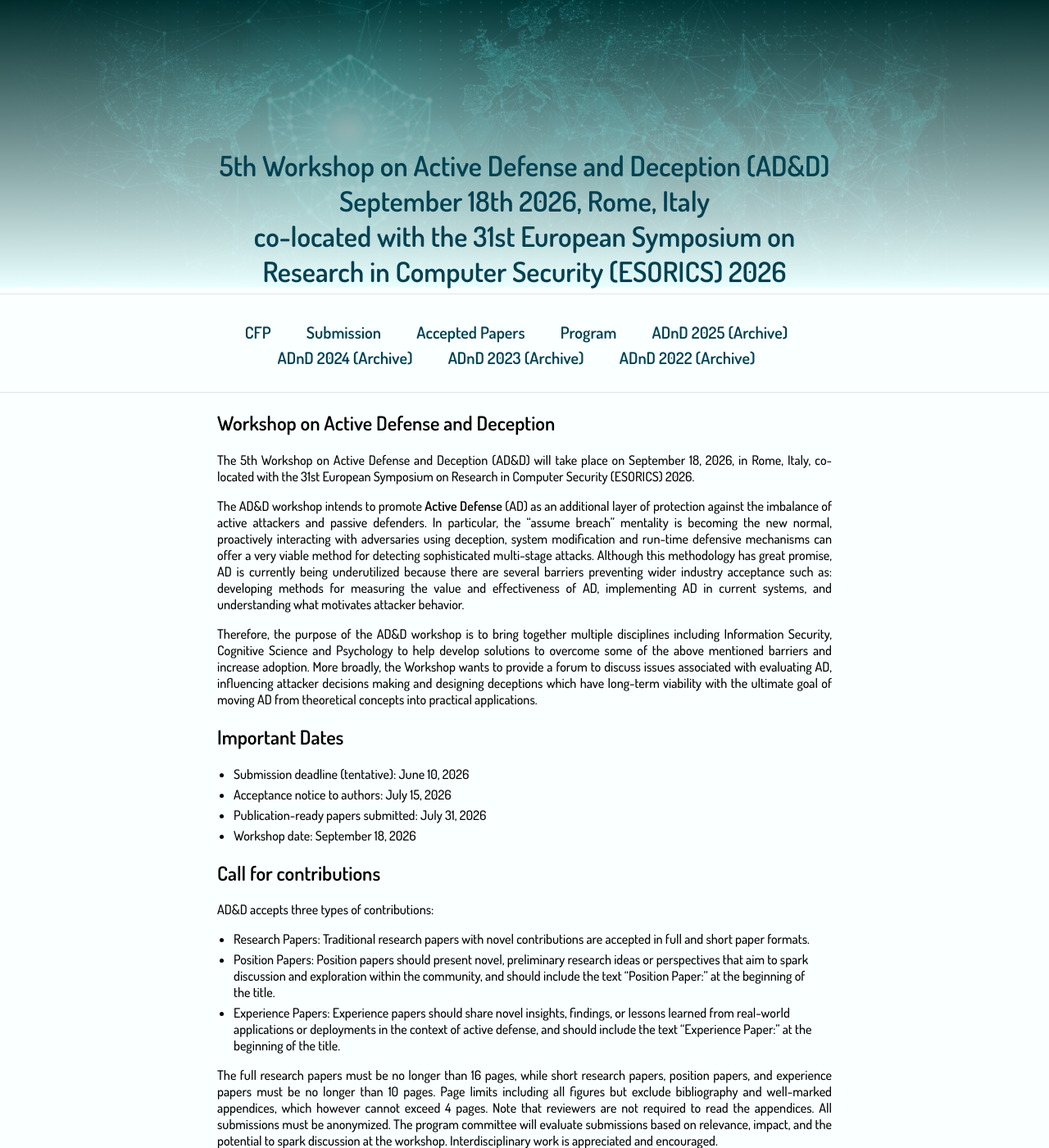
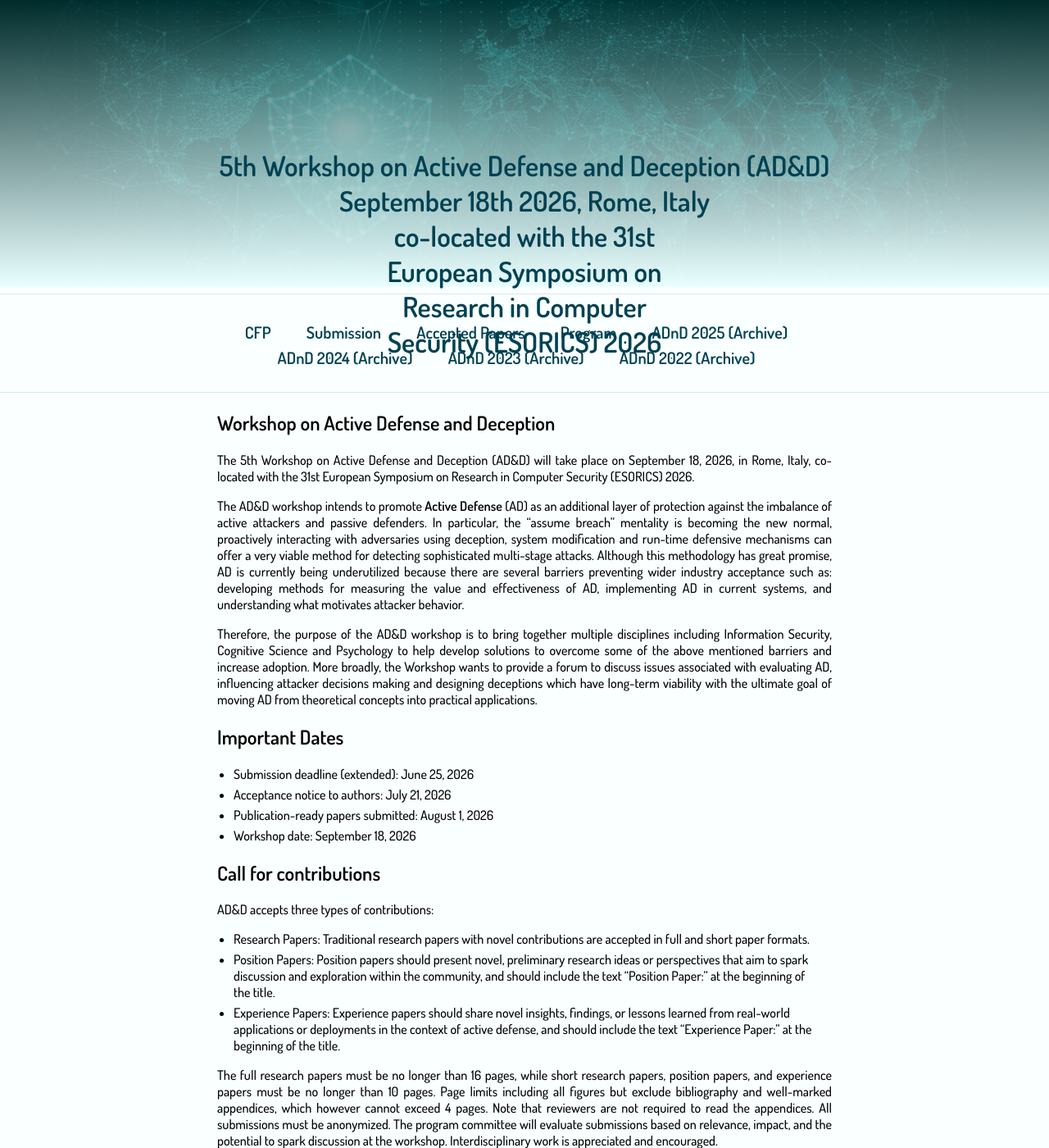
Before and after one commit to BillyPragSec/billypragsec.github.io, a Jekyll site: the page built from index.md, in a window 1280 px wide and 1400 px high. Shown: the whole window at 82% size. Built offline with Jekyll 4.4.1, drawn with Linux system fonts in a browser that asks for light colours; our own code applies the rules of GitHub Pages for plain Markdown files.

Commit message:
deadline extension

```diff
--- a/_config.yml
+++ b/_config.yml
@@ -1,4 +1,4 @@
-title: 5th Workshop on Active Defense and Deception (AD&D) <br> September 18th 2026, Rome, Italy <br> co-located with the 31st European Symposium on Research in Computer Security (ESORICS) 2026
+title: 5th Workshop on Active Defense and Deception (AD&D) <br> September 18th 2026, Rome, Italy <br> co-located with the 31st <br> European Symposium on <br> Research in Computer <br> Security (ESORICS) 2026
 url: "adnd.work"
 
 markdown: kramdown
--- a/index.md
+++ b/index.md
@@ -11,9 +11,9 @@ The AD&D workshop intends to promote **Active Defense** (AD) as an additional la
 Therefore, the purpose of the AD&D workshop is to bring together multiple disciplines including Information Security, Cognitive Science and Psychology to help develop solutions to overcome some of the above mentioned barriers and increase adoption. More broadly, the Workshop wants to provide a forum to discuss issues associated with evaluating AD, influencing attacker decisions making and designing deceptions which have long-term viability with the ultimate goal of moving AD from theoretical concepts into practical applications.
 
 ## Important Dates
-* Submission deadline (tentative): June 10, 2026
-* Acceptance notice to authors: July 15, 2026
-* Publication-ready papers submitted: July 31, 2026
+* Submission deadline (extended): June 25, 2026
+* Acceptance notice to authors: July 21, 2026
+* Publication-ready papers submitted: August 1, 2026
 * Workshop date: September 18, 2026
 
 
```
